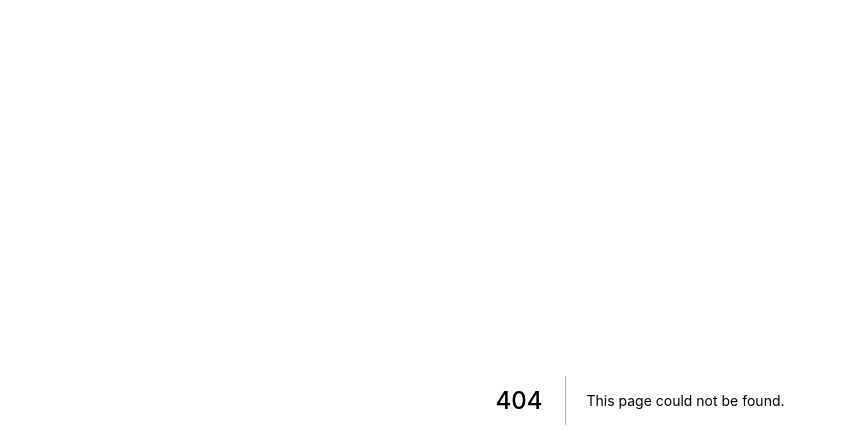
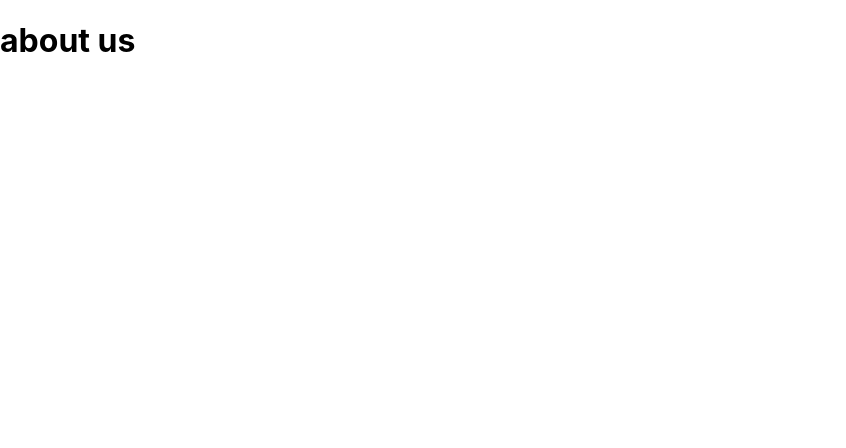
Before and after one commit to elhaw/test-google-analytics, a Next.js app: page /about in a window 1280 px wide. Before the commit this address had no page. Shown: the top 448 px of the page, without its empty margins (0-846 px from the left). Built offline with nearby package versions, Linux system fonts and the light colour scheme.

Commit message:
added about page

```diff
--- /dev/null
+++ b/pages/about.js
@@ -0,0 +1,3 @@
+export default function About() {
+    return <h1>about us</h1>;
+  }
```
